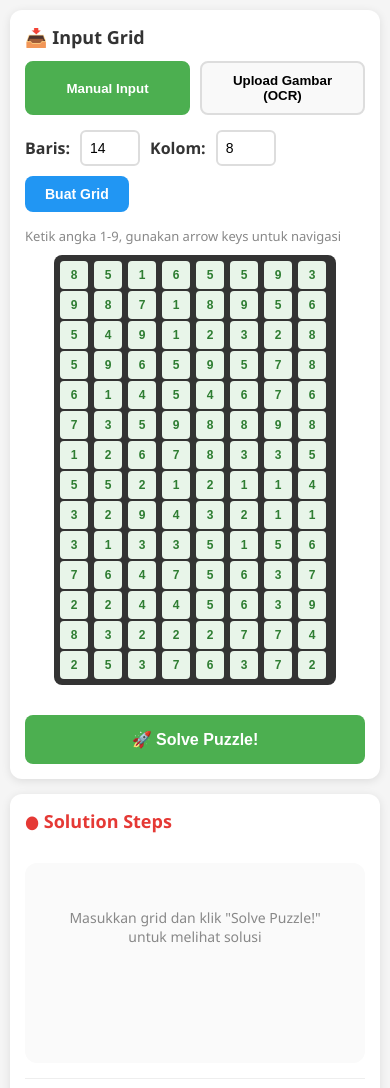
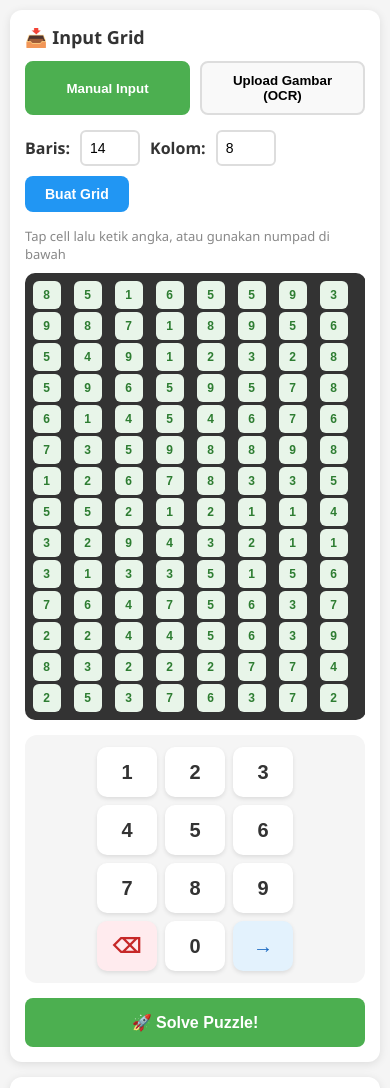
Before and after one commit to AogamiKiryuu/nikke-termius-event-mini-games, a plain HTML site: page index.html in a window 390 px wide. Shown: the top 1088 px of the page. Drawn offline with Linux system fonts and the light colour scheme.

Commit message:
Add mobile-friendly numpad for manual input

```diff
--- a/index.html
+++ b/index.html
@@ -28,10 +28,34 @@
                     <button id="createGrid" class="btn btn-primary">Buat Grid</button>
                 </div>
 
-                <p class="hint">Ketik angka 1-9, gunakan arrow keys untuk navigasi</p>
+                <p class="hint">Tap cell lalu ketik angka, atau gunakan numpad di bawah</p>
 
                 <div class="input-grid-container">
                     <div id="inputGrid" class="input-grid"></div>
+                </div>
+
+                <!-- Mobile Numpad -->
+                <div class="mobile-numpad" id="mobileNumpad">
+                    <div class="numpad-row">
+                        <button class="numpad-btn" data-num="1">1</button>
+                        <button class="numpad-btn" data-num="2">2</button>
+                        <button class="numpad-btn" data-num="3">3</button>
+                    </div>
+                    <div class="numpad-row">
+                        <button class="numpad-btn" data-num="4">4</button>
+                        <button class="numpad-btn" data-num="5">5</button>
+                        <button class="numpad-btn" data-num="6">6</button>
+                    </div>
+                    <div class="numpad-row">
+                        <button class="numpad-btn" data-num="7">7</button>
+                        <button class="numpad-btn" data-num="8">8</button>
+                        <button class="numpad-btn" data-num="9">9</button>
+                    </div>
+                    <div class="numpad-row">
+                        <button class="numpad-btn numpad-clear" data-num="clear">⌫</button>
+                        <button class="numpad-btn" data-num="0">0</button>
+                        <button class="numpad-btn numpad-next" data-num="next">→</button>
+                    </div>
                 </div>
             </div>
 
--- a/solver.js
+++ b/solver.js
@@ -31,11 +31,61 @@ class NikkeSolver {
             if (e.key === 'ArrowRight') this.goToStep(this.currentStep + 1);
         });
 
+        // Mobile Numpad
+        this.setupNumpad();
+
         // OCR Upload
         this.setupOCR();
 
         // Initialize grid
         this.createInputGrid();
+    }
+
+    setupNumpad() {
+        const numpad = document.getElementById('mobileNumpad');
+        if (!numpad) return;
+
+        numpad.querySelectorAll('.numpad-btn').forEach(btn => {
+            btn.addEventListener('click', (e) => {
+                e.preventDefault();
+                const num = btn.dataset.num;
+                const focusedCell = document.querySelector('.input-cell:focus');
+
+                if (num === 'clear') {
+                    // Delete/backspace
+                    if (focusedCell) {
+                        const row = parseInt(focusedCell.dataset.row);
+                        const col = parseInt(focusedCell.dataset.col);
+                        focusedCell.value = '';
+                        this.grid[row][col] = 1;
+                        focusedCell.classList.remove('has-value');
+                    }
+                } else if (num === 'next') {
+                    // Move to next cell
+                    if (focusedCell) {
+                        const row = parseInt(focusedCell.dataset.row);
+                        const col = parseInt(focusedCell.dataset.col);
+                        this.moveToNextCell(row, col);
+                    }
+                } else {
+                    // Number input
+                    if (focusedCell) {
+                        const row = parseInt(focusedCell.dataset.row);
+                        const col = parseInt(focusedCell.dataset.col);
+                        const val = parseInt(num);
+                        if (val >= 1 && val <= 9) {
+                            focusedCell.value = num;
+                            this.grid[row][col] = val;
+                            focusedCell.classList.add('has-value');
+                            this.moveToNextCell(row, col);
+                        }
+                    } else {
+                        // No cell focused, focus first cell
+                        this.focusCell(0, 0);
+                    }
+                }
+            });
+        });
     }
 
     switchTab(tabName) {
@@ -68,7 +118,7 @@ class NikkeSolver {
     renderInputGrid() {
         const container = document.getElementById('inputGrid');
         container.innerHTML = '';
-        container.style.gridTemplateColumns = `repeat(${this.cols}, 32px)`;
+        container.style.gridTemplateColumns = `repeat(${this.cols}, 38px)`;
 
         for (let i = 0; i < this.rows; i++) {
             for (let j = 0; j < this.cols; j++) {
--- a/style.css
+++ b/style.css
@@ -107,27 +107,28 @@ body {
     margin-bottom: 15px;
     display: flex;
     justify-content: center;
+    -webkit-overflow-scrolling: touch;
 }
 
 .input-grid {
     display: grid;
-    gap: 2px;
+    gap: 3px;
     background: #333;
-    padding: 6px;
-    border-radius: 8px;
+    padding: 8px;
+    border-radius: 10px;
     width: fit-content;
 }
 
 .input-cell {
-    width: 32px;
-    height: 32px;
+    width: 38px;
+    height: 38px;
     display: flex;
     align-items: center;
     justify-content: center;
     background: #fff;
     border: none;
-    border-radius: 4px;
-    font-size: 14px;
+    border-radius: 6px;
+    font-size: 16px;
     font-weight: bold;
     cursor: pointer;
     transition: all 0.15s;
@@ -135,11 +136,13 @@ body {
     padding: 0;
     color: #333;
     outline: none;
+    -webkit-tap-highlight-color: transparent;
+    touch-action: manipulation;
 }
 
 .input-cell:focus {
     background: #bbdefb;
-    box-shadow: 0 0 0 2px #2196F3;
+    box-shadow: 0 0 0 3px #2196F3;
     z-index: 1;
 }
 
@@ -150,6 +153,56 @@ body {
 .input-cell.has-value {
     background: #e8f5e9;
     color: #2e7d32;
+}
+
+/* Mobile Numpad */
+.mobile-numpad {
+    background: #f5f5f5;
+    border-radius: 12px;
+    padding: 12px;
+    margin-top: 15px;
+}
+
+.numpad-row {
+    display: flex;
+    gap: 8px;
+    justify-content: center;
+    margin-bottom: 8px;
+}
+
+.numpad-row:last-child {
+    margin-bottom: 0;
+}
+
+.numpad-btn {
+    width: 60px;
+    height: 50px;
+    border: none;
+    border-radius: 10px;
+    background: #fff;
+    font-size: 20px;
+    font-weight: bold;
+    color: #333;
+    cursor: pointer;
+    box-shadow: 0 2px 4px rgba(0,0,0,0.1);
+    transition: all 0.15s;
+    -webkit-tap-highlight-color: transparent;
+    touch-action: manipulation;
+}
+
+.numpad-btn:active {
+    transform: scale(0.95);
+    background: #e3f2fd;
+}
+
+.numpad-btn.numpad-clear {
+    background: #ffebee;
+    color: #c62828;
+}
+
+.numpad-btn.numpad-next {
+    background: #e3f2fd;
+    color: #1565c0;
 }
 
 /* Upload Area */
```
